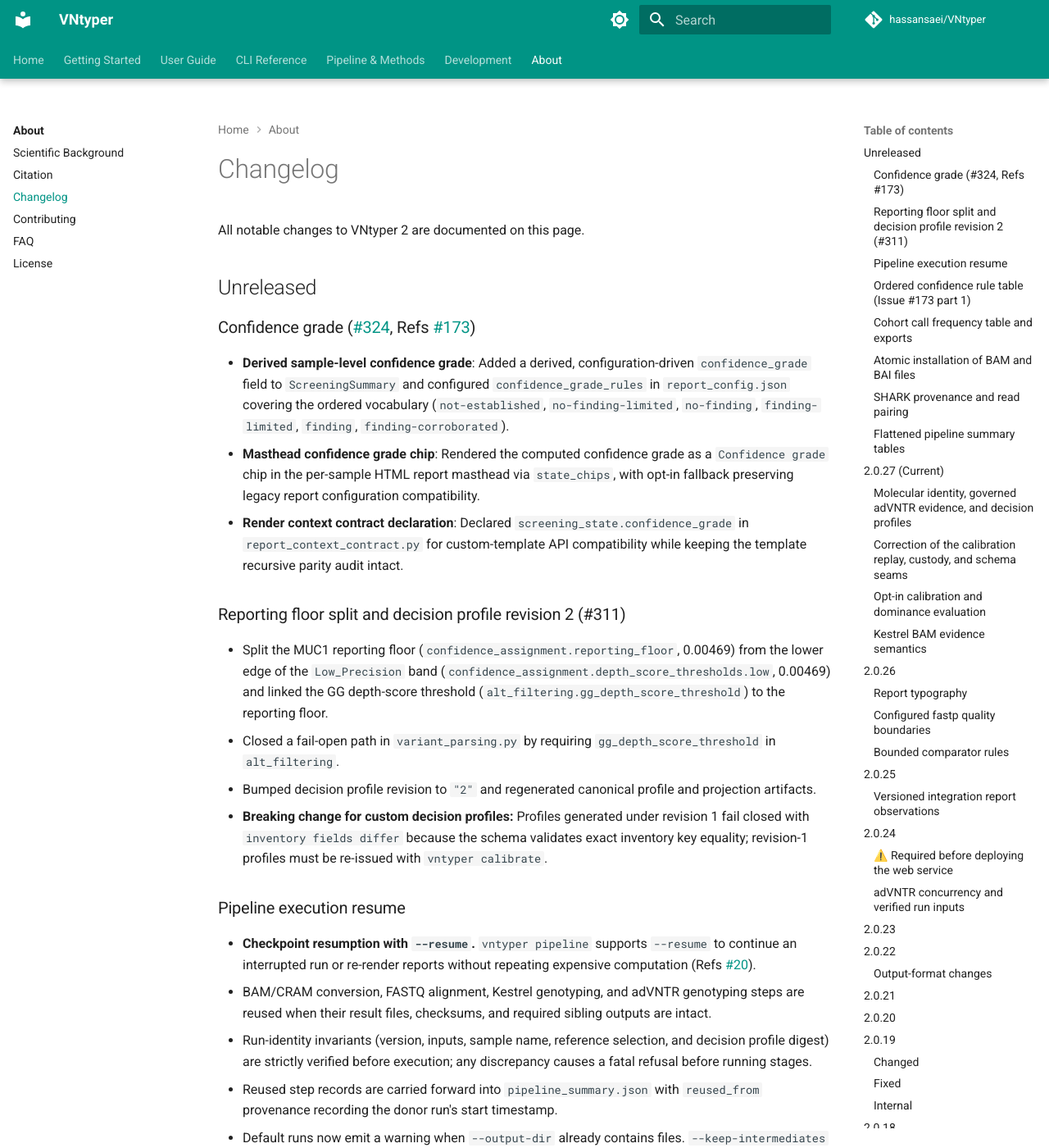
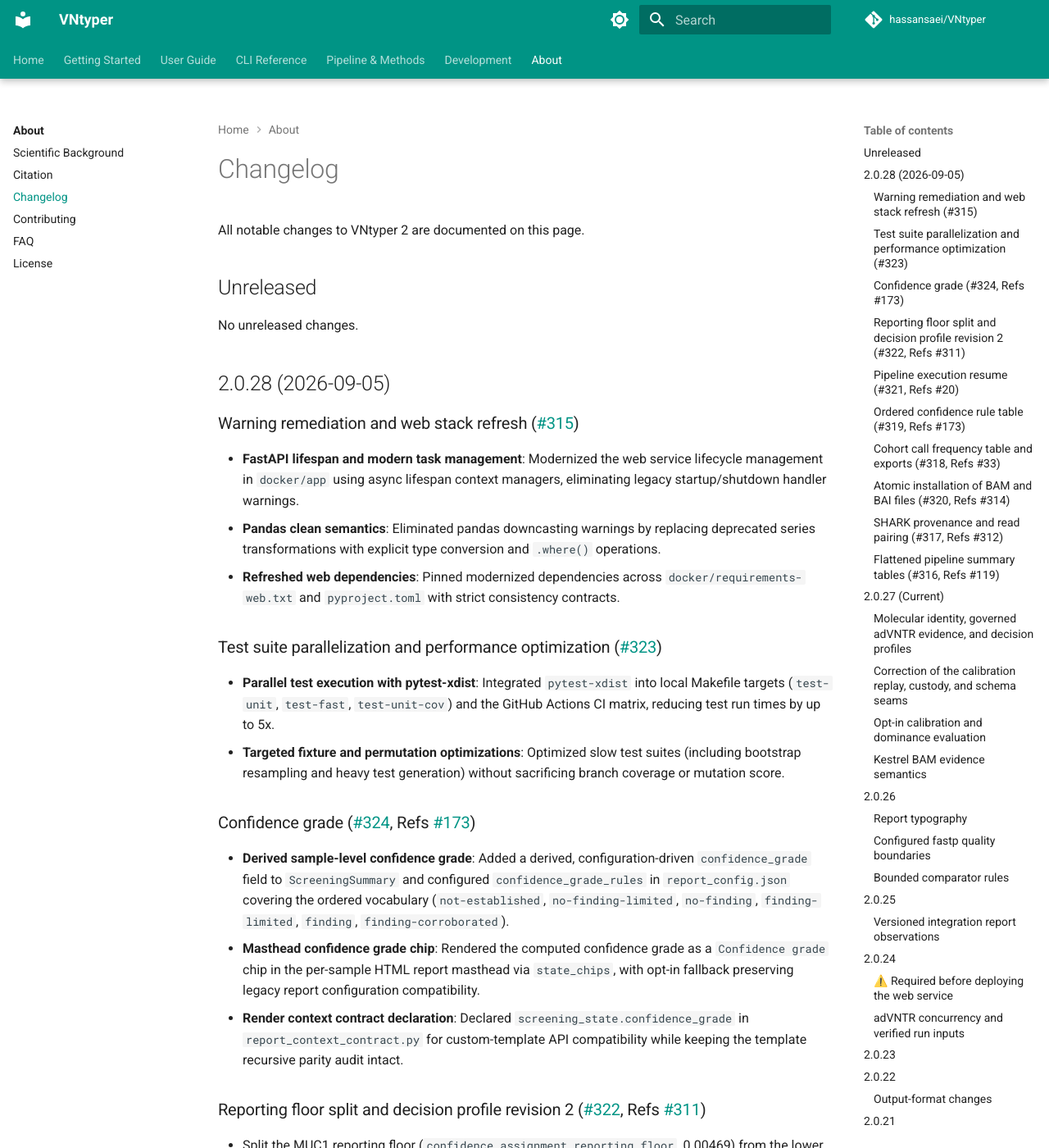
Before and after one commit to hassansaei/VNtyper, an MkDocs documentation site: the page built from docs/about/changelog.md, in a window 1280 px wide and 1400 px high. Shown: the whole window at 82% size. Built offline with MkDocs 1.6.1 and Material for MkDocs 9.7.7, drawn with Linux system fonts in a browser that asks for light colours; comment, search, counter and statistics services are not loaded; some of the changed text lies outside the part shown.

Commit message:
chore(release): prepare v2.0.28 metadata
Bump version to 2.0.28 in vntyper/version.py and CITATION.cff, and consolidate
unreleased changes into the 2.0.28 release entry in docs/about/changelog.md.

Co-Authored-By: Claude Fable 5.1 <noreply@anthropic.com>
Claude-Session: https://claude.ai/code/session_01S9cm5vbPmPcnjuzsd1Lvgz

```diff
--- a/docs/about/changelog.md
+++ b/docs/about/changelog.md
@@ -3,6 +3,21 @@
 All notable changes to VNtyper 2 are documented on this page.
 
 ## Unreleased
+
+No unreleased changes.
+
+## 2.0.28 (2026-09-05)
+
+### Warning remediation and web stack refresh ([#315](https://github.com/hassansaei/VNtyper/pull/315))
+
+- **FastAPI lifespan and modern task management**: Modernized the web service lifecycle management in `docker/app` using async lifespan context managers, eliminating legacy startup/shutdown handler warnings.
+- **Pandas clean semantics**: Eliminated pandas downcasting warnings by replacing deprecated series transformations with explicit type conversion and `.where()` operations.
+- **Refreshed web dependencies**: Pinned modernized dependencies across `docker/requirements-web.txt` and `pyproject.toml` with strict consistency contracts.
+
+### Test suite parallelization and performance optimization ([#323](https://github.com/hassansaei/VNtyper/pull/323))
+
+- **Parallel test execution with pytest-xdist**: Integrated `pytest-xdist` into local Makefile targets (`test-unit`, `test-fast`, `test-unit-cov`) and the GitHub Actions CI matrix, reducing test run times by up to 5x.
+- **Targeted fixture and permutation optimizations**: Optimized slow test suites (including bootstrap resampling and heavy test generation) without sacrificing branch coverage or mutation score.
 
 ### Confidence grade ([#324](https://github.com/hassansaei/VNtyper/pull/324), Refs [#173](https://github.com/hassansaei/VNtyper/issues/173))
 
@@ -10,40 +25,40 @@ All notable changes to VNtyper 2 are documented on this page.
 - **Masthead confidence grade chip**: Rendered the computed confidence grade as a `Confidence grade` chip in the per-sample HTML report masthead via `state_chips`, with opt-in fallback preserving legacy report configuration compatibility.
 - **Render context contract declaration**: Declared `screening_state.confidence_grade` in `report_context_contract.py` for custom-template API compatibility while keeping the template recursive parity audit intact.
 
-### Reporting floor split and decision profile revision 2 (#311)
+### Reporting floor split and decision profile revision 2 ([#322](https://github.com/hassansaei/VNtyper/pull/322), Refs [#311](https://github.com/hassansaei/VNtyper/issues/311))
 
 - Split the MUC1 reporting floor (`confidence_assignment.reporting_floor`, 0.00469) from the lower edge of the `Low_Precision` band (`confidence_assignment.depth_score_thresholds.low`, 0.00469) and linked the GG depth-score threshold (`alt_filtering.gg_depth_score_threshold`) to the reporting floor.
 - Closed a fail-open path in `variant_parsing.py` by requiring `gg_depth_score_threshold` in `alt_filtering`.
 - Bumped decision profile revision to `"2"` and regenerated canonical profile and projection artifacts.
 - **Breaking change for custom decision profiles:** Profiles generated under revision 1 fail closed with `inventory fields differ` because the schema validates exact inventory key equality; revision-1 profiles must be re-issued with `vntyper calibrate`.
 
-### Pipeline execution resume
+### Pipeline execution resume ([#321](https://github.com/hassansaei/VNtyper/pull/321), Refs [#20](https://github.com/hassansaei/VNtyper/issues/20))
 
-- **Checkpoint resumption with `--resume`.** `vntyper pipeline` supports `--resume` to continue an interrupted run or re-render reports without repeating expensive computation (Refs [#20](https://github.com/hassansaei/VNtyper/issues/20)).
+- **Checkpoint resumption with `--resume`.** `vntyper pipeline` supports `--resume` to continue an interrupted run or re-render reports without repeating expensive computation.
   - BAM/CRAM conversion, FASTQ alignment, Kestrel genotyping, and adVNTR genotyping steps are reused when their result files, checksums, and required sibling outputs are intact.
   - Run-identity invariants (version, inputs, sample name, reference selection, and decision profile digest) are strictly verified before execution; any discrepancy causes a fatal refusal before running stages.
   - Reused step records are carried forward into `pipeline_summary.json` with `reused_from` provenance recording the donor run's start timestamp.
   - Default runs now emit a warning when `--output-dir` already contains files. `--keep-intermediates` remains an accepted compatibility flag.
 
-### Ordered confidence rule table (Issue #173 part 1)
+### Ordered confidence rule table ([#319](https://github.com/hassansaei/VNtyper/pull/319), Refs [#173](https://github.com/hassansaei/VNtyper/issues/173))
 
-- **Pure confidence decision layer**: Refactored `confidence_assignment.py` to delegate confidence level assignment to a new pure module `vntyper/scripts/confidence_rules.py` ([#319](https://github.com/hassansaei/VNtyper/pull/319), Refs [#173](https://github.com/hassansaei/VNtyper/issues/173)).
+- **Pure confidence decision layer**: Refactored `confidence_assignment.py` to delegate confidence level assignment to a new pure module `vntyper/scripts/confidence_rules.py`.
 - **First-match rule table**: Replaced six sequential, overwriting masked writes with an ordered, first-match rule table (`ConfidenceRule`, `CONFIDENCE_RULES`, `assign_confidence_labels`) implementing verified empirical semantics (rows 0 to 6) with the reporting floor as an outer precondition.
 - **Behaviour-preserving**: All 54 cells in the confidence boundary matrix, mid-band demotion at `Depth_Score == 0.00515`, the `#183` precedence of high tiers over active-region demotion, and the `#184` fractional-depth gap fallback remain byte-identical.
 - **Mutation testing**: Registered `confidence_rules.py` in `scripts/mutation_test.py` targets with pure unit tests pinning every row, the outer precondition, and rule ordering.
 
-### Cohort call frequency table and exports
+### Cohort call frequency table and exports ([#318](https://github.com/hassansaei/VNtyper/pull/318), Refs [#33](https://github.com/hassansaei/VNtyper/issues/33))
 
-- **Cohort-wide call frequency and rare-allele flag** ([#318](https://github.com/hassansaei/VNtyper/pull/318), Refs [#33](https://github.com/hassansaei/VNtyper/issues/33)).
+- **Cohort-wide call frequency and rare-allele flag**.
   Added pure module `cohort_frequency.py` generating cohort-wide call frequency tables with 14 descriptive columns.
   Variant calls are grouped by `Molecular_Identity` (when status is unique or legacy-selected-among-multiple) or caller representation `(Motifs, POS, REF, ALT)`.
   Denominator evaluates the full cohort roster (including samples without positive calls).
   Configurable cutoff via `cohort.rare_allele_max_frequency` in `config.json` (0.05) and CLI `--rare-allele-max-frequency`.
   Rendered as an interactive, fully escaped table in the cohort HTML report and exported as `cohort_call_frequency.<csv|tsv|json>`.
 
-### Atomic installation of BAM and BAI files
+### Atomic installation of BAM and BAI files ([#320](https://github.com/hassansaei/VNtyper/pull/320), Refs [#314](https://github.com/hassansaei/VNtyper/issues/314))
 
-- **Atomic subprocess writes** ([#320](https://github.com/hassansaei/VNtyper/pull/320), Refs [#314](https://github.com/hassansaei/VNtyper/issues/314)).
+- **Atomic subprocess writes**.
   Every BAM and BAI file produced by `samtools` or `bwa` subprocesses is now written to a
   deterministic sibling `.partial` path and atomically moved into place with `os.replace`
   only upon verified completion. Interrupted or failing subprocesses no longer leave
@@ -53,9 +68,9 @@ All notable changes to VNtyper 2 are documented on this page.
   slice command and converges fast and normal modes. Destination validation contracts
   in `alignment_target_io.py` are widened to include all partial names.
 
-### SHARK provenance and read pairing
+### SHARK provenance and read pairing ([#317](https://github.com/hassansaei/VNtyper/pull/317), Refs [#312](https://github.com/hassansaei/VNtyper/issues/312))
 
-- **SHARK stage records tool version, search parameters, and pairing verification ([#317](https://github.com/hassansaei/VNtyper/pull/317), Refs #312).**
+- **SHARK stage records tool version, search parameters, and pairing verification.**
   The command line explicitly specifies `-k 17 -c 0.6` sourced from the runtime sidecar
   `shark_config.json`, matching SHARK 1.2.0's implicit defaults without modifying the
   empty `/components/shark` decision profile component.
@@ -71,11 +86,10 @@ All notable changes to VNtyper 2 are documented on this page.
   `kept_reads_r1 == kept_reads_r2` before building the payload, raising `ValueError` naming
   both counts and preventing incomplete step records on pairing divergence.
 
-### Flattened pipeline summary tables
+### Flattened pipeline summary tables ([#316](https://github.com/hassansaei/VNtyper/pull/316), Refs [#119](https://github.com/hassansaei/VNtyper/issues/119))
 
 - **`pipeline_summary.csv` and `.tsv` carry the run's provenance and no longer embed
-  JSON text** ([#316](https://github.com/hassansaei/VNtyper/pull/316), Refs
-  [#119](https://github.com/hassansaei/VNtyper/issues/119)). Every
+  JSON text**. Every
   row now starts with `run_*` columns (schema version, decision policy, the six
   `decision_profile_*` fields, version, inputs, sample name, reference selection,
   resolved region, Kestrel counting mode and the adVNTR model); a single-row result
--- a/vntyper/version.py
+++ b/vntyper/version.py
@@ -1,3 +1,3 @@
 # vntyper/version.py
 
-__version__ = "2.0.27"
+__version__ = "2.0.28"
```
Also changed, not shown: other parts of docs/about/changelog.md (+1 -2 lines), 1 other file.
